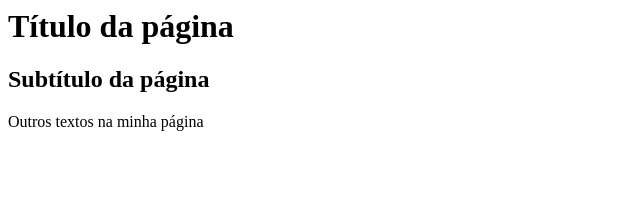
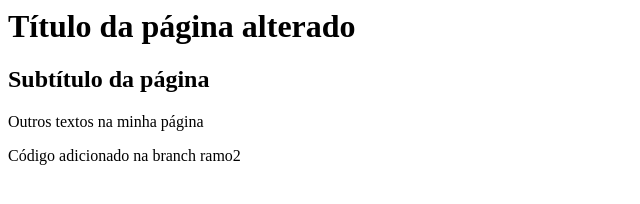
Before and after one commit to AnaClaradesouza/cursoEducere, a plain HTML site: page index.html in a window 1280 px wide. Shown: the whole page, without its empty margins (0-640 px from the left). Drawn offline with Linux system fonts and the light colour scheme.

Commit message:
criado arquivo home.html

```diff
--- a/itens.html
+++ b/index.html
@@ -1,9 +1,12 @@
 <body>
 <div>
-    <h1>Título da página</h1>
+    <h1>Título da página alterado</h1>
     <h2>Subtítulo da página</h2>
 </div>
 <div>
     Outros textos na minha página
 </div>
+<p>
+    Código adicionado na branch ramo2
+</p>
 </body>
```
Also changed, not shown: home.html (added, +7 -0 lines).
